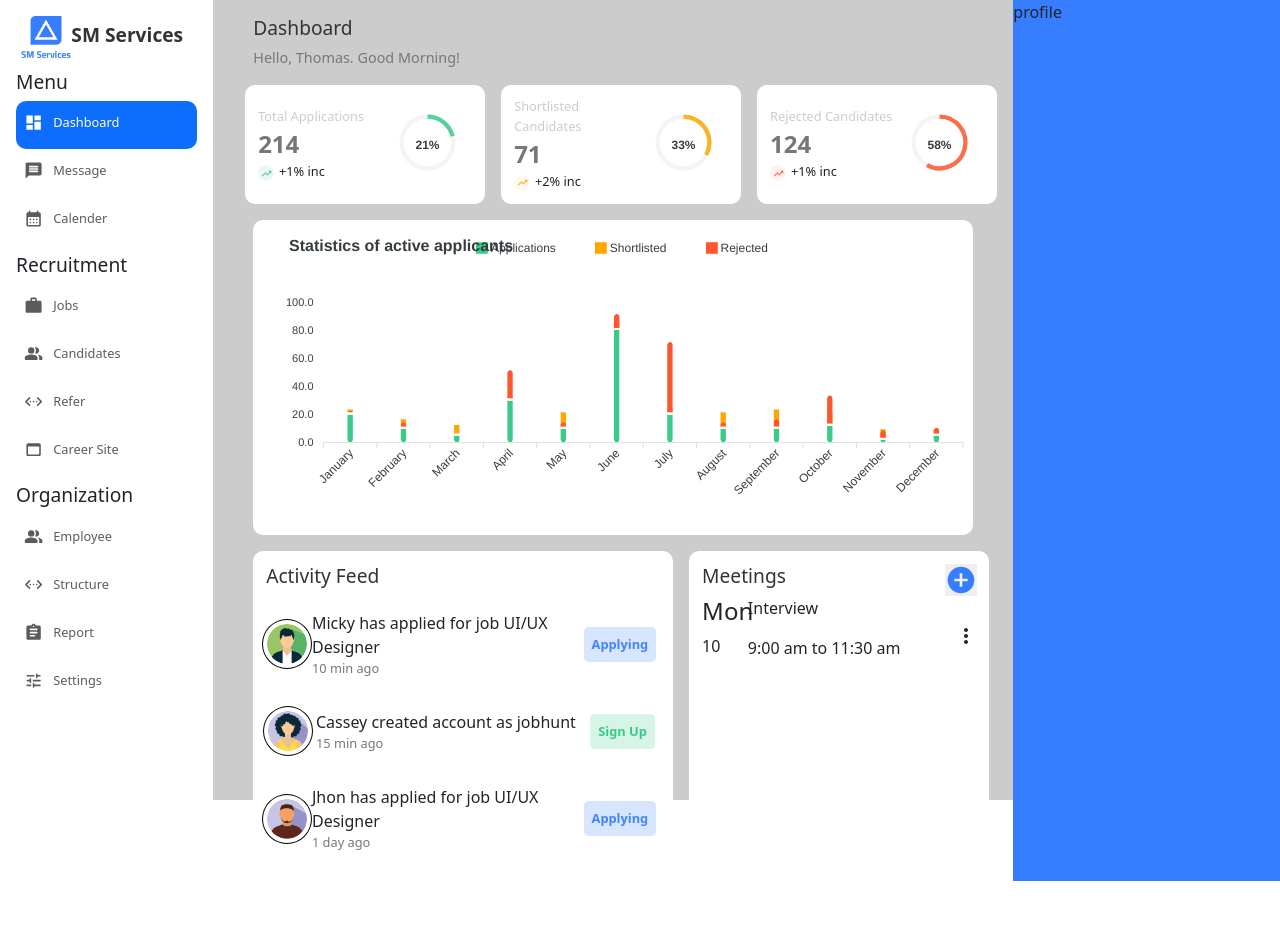
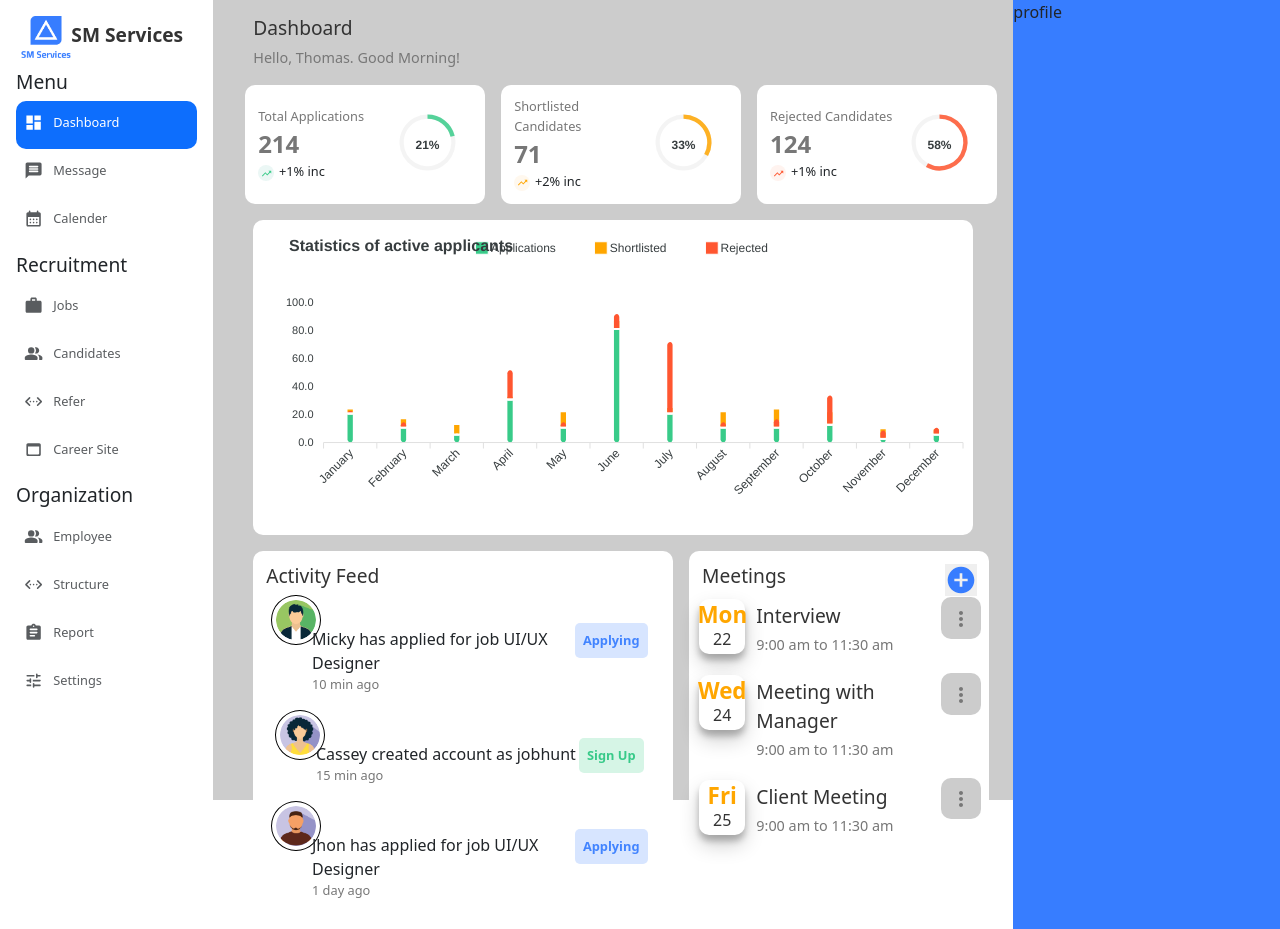
Before and after one commit to Manoj-880/Employ-managment-frontend, a React (Create React App) app: page / in a window 1280 px wide. Before the commit the page ends 881 px from the top, so only its background shows below. Built offline with nearby package versions, Linux system fonts and the light colour scheme.

Commit message:
created list and maped to meetings component

```diff
--- a/src/App.css
+++ b/src/App.css
@@ -165,7 +165,7 @@
 }
 .dashboard-card-title {
   font-size: 0.8rem;
-  color: var(--gray);
+  color: var(--darkgrey);
 }
 .dashboard-card-value {
   font-size: 1.5rem;
@@ -216,8 +216,8 @@
 .meeting {
   display: flex;
   flex-direction: row;
-  justify-content: space-around;
-  align-items: center;
+  justify-content: center;
+  align-items: baseline;
   flex-wrap: nowrap;
 }
 .avatar {
@@ -268,3 +268,51 @@
   color: var(--primary);
   border: none;
 }
+.meeting-calender{
+  background-color: var(--white);
+  box-shadow: rgba(0, 0, 0, 0.19) 0px 10px 20px, rgba(0, 0, 0, 0.23) 0px 6px 6px;
+  display: flex;
+  flex-direction: column;
+  flex-wrap: nowrap;
+  justify-content: space-evenly;
+  align-items: center;
+  border-radius: 10px;
+  margin: 0.2rem;
+  padding-top: 0.2rem;
+  padding-bottom: 0.2rem;
+}
+.meeting-calender .week{
+  font-size: 1.4rem;
+  font-weight: 600;
+  color: #FFA600;
+  margin-bottom: -0.1rem;
+}
+.meeting-calender .date{
+  margin-bottom: 0rem;
+  font-weight: 500;
+  color: var(--text);
+}
+.content{
+  display: flex;
+  flex-direction: column;
+  margin-left: 0.5rem;
+}
+.content .content-head{
+  margin-bottom: 0.2rem;
+  font-size: 1.2rem;
+  font-weight: 500;
+  color: var(--text);
+}
+.content .content-time{
+  font-size: 0.9rem;
+  color: var(--darkgrey);
+}
+.meeting-menu{
+  background-color: var(--gray);
+  padding: 0.5rem;
+  margin-right: 0.1rem;
+  margin-left: 0.1rem;
+  border-radius: 10px;
+  color: var(--darkgrey);
+  cursor: pointer;
+}
--- a/src/components/dashboard/meetingFeed.jsx
+++ b/src/components/dashboard/meetingFeed.jsx
@@ -3,6 +3,28 @@ import AddCircleIcon from '@mui/icons-material/AddCircle';
 import MoreVertIcon from '@mui/icons-material/MoreVert';
 
 const MeetingFeed = () => {
+  const meetingData = [
+    {
+      id: 1,
+      week: 'Mon',
+      date: 22,
+      content: 'Interview',
+      time: '9:00 am to 11:30 am',
+    },
+    {
+      id: 2,
+      week: 'Wed',
+      date: 24,
+      content: 'Meeting with Manager',
+      time: '9:00 am to 11:30 am',
+    },{
+      id: 3,
+      week: 'Fri',
+      date: 25,
+      content: 'Client Meeting',
+      time: '9:00 am to 11:30 am',
+    },
+  ]
   return (
     <div>
       <div className="meeting-header col-12">
@@ -13,14 +35,15 @@ const MeetingFeed = () => {
               })}
         </button>
       </div>
-      <div className="meeting">
+      {meetingData.map((meetingData) => (
+        <div key={meetingData.id} className="meeting">
           <div className="meeting-calender col-2">
-          <h4 className="week">Mon</h4>
-          <p className="date">10</p>
+            <h4 className="week">{meetingData.week}</h4>
+            <p className="date">{meetingData.date}</p>
           </div>
-        <div className="content col-9">
-          <p className="content-head">Interview</p>
-          <p className="content-time">9:00 am to 11:30 am</p>
+          <div className="content col-8">
+            <p className="content-head">{meetingData.content}</p>
+            <p className="content-time">{meetingData.time}</p>
           </div>
           <div className="meeting-menu">
             {React.cloneElement(<MoreVertIcon/>,{
@@ -28,6 +51,8 @@ const MeetingFeed = () => {
             })}
           </div>
       </div>
+      ))}
+
     </div>
   )
 }
```
Lines whose indentation alone changed are shown as unchanged.
